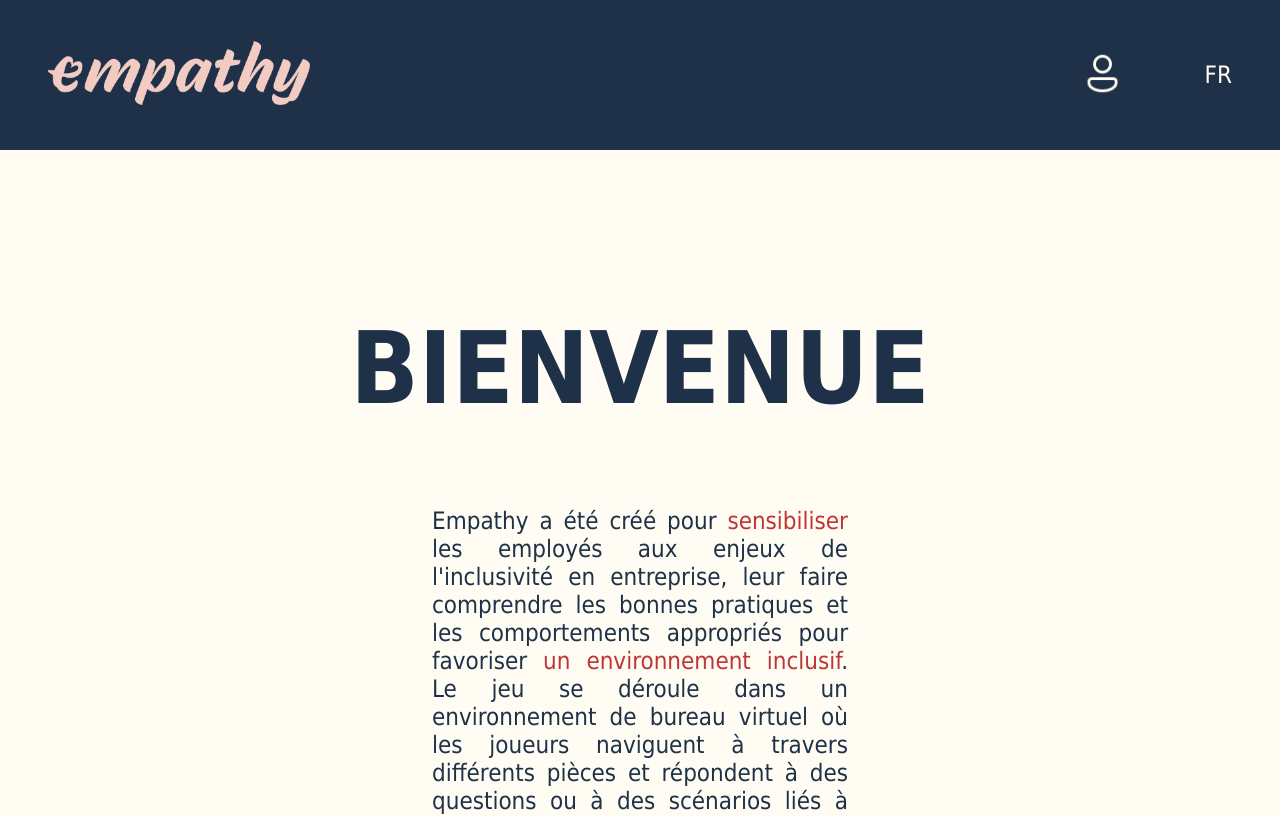
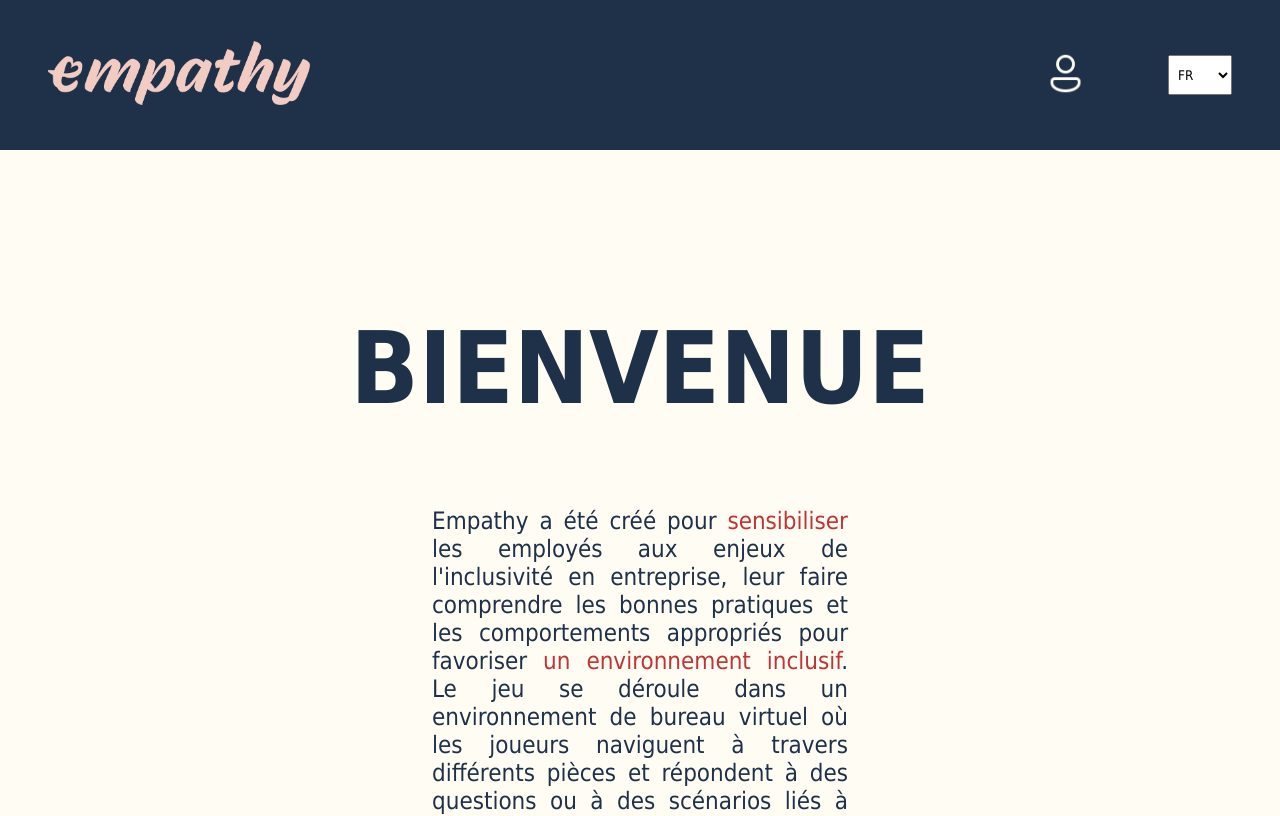
Before and after one commit to Rachelreg/Empathy, a React (Vite) app: page / in a window 1280 px wide. Shown: the top 816 px of the page. Built offline with nearby package versions, Linux system fonts and the light colour scheme.

Commit message:
Change possibility of language

```diff
--- a/src/components/NavBar.jsx
+++ b/src/components/NavBar.jsx
@@ -16,7 +16,11 @@ export default function NavBar() {
           <img src={logoProfil} alt="logo profil" />
         </figure>
         <section className="langue_fr">
-          <p>FR</p>
+          <select id="langues" name="langues" className="butonLangue">
+            <option value="fr">FR</option>
+            <option value="en">EN</option>
+            <option value="es">ES</option>
+          </select>
         </section>
       </section>
     </nav>
--- a/src/styles/NavBar.css
+++ b/src/styles/NavBar.css
@@ -20,8 +20,10 @@
         width: 45px;
     }
 
-    .langue_fr {
-      font-size: 24px;
+    .butonLangue{
+      height: 2.5rem;
+      width: 4rem;
+      padding: 5px;
     }
   }
 
```
